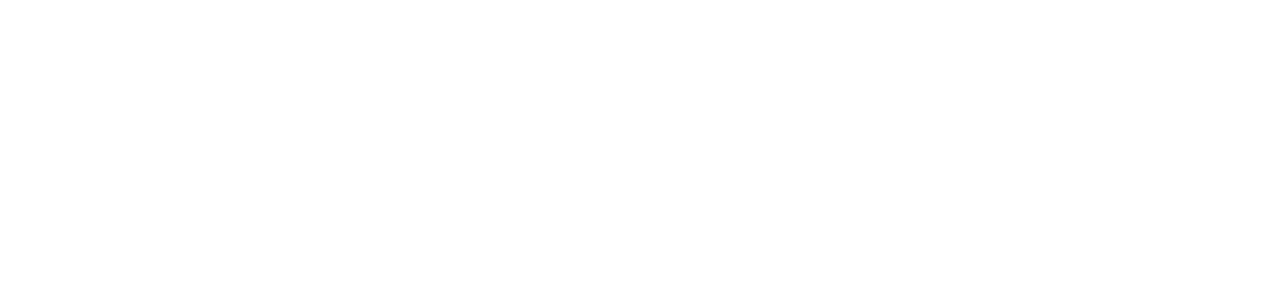
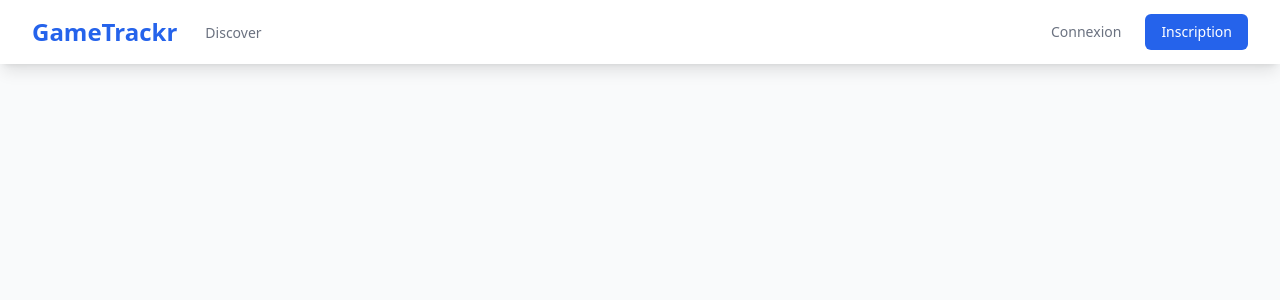
Before and after one commit to Jordy-6/GameTrackr, an Angular app: page /auth in a window 1280 px wide. Shown: the top 300 px of the page. Built offline with nearby package versions, Linux system fonts and the light colour scheme.

Commit message:
feat: create navbar component and add to app

```diff
--- a/src/app/app.ts
+++ b/src/app/app.ts
@@ -1,10 +1,18 @@
 import { Component, signal } from '@angular/core';
 import { RouterOutlet } from '@angular/router';
+import { NavbarComponent } from './shared/components/navbar.component';
 
 @Component({
   selector: 'app-root',
-  imports: [RouterOutlet],
-  template: ` <main class="container mx-auto p-4"><router-outlet></router-outlet></main> `,
+  imports: [RouterOutlet, NavbarComponent],
+  template: `
+    <div class="min-h-screen bg-gray-50">
+      <app-navbar></app-navbar>
+      <main>
+        <router-outlet></router-outlet>
+      </main>
+    </div>
+  `,
   styleUrls: [],
 })
 export class App {
--- /dev/null
+++ b/src/app/shared/components/navbar.component.html
@@ -0,0 +1,169 @@
+<nav class="bg-white shadow-lg">
+  <div class="max-w-7xl mx-auto px-4 sm:px-6 lg:px-8">
+    <div class="flex justify-between h-16">
+      <!-- Logo et navigation principale -->
+      <div class="flex">
+        <!-- Logo -->
+        <div class="flex-shrink-0 flex items-center">
+          <h1 class="text-2xl font-bold text-blue-600">GameTrackr</h1>
+        </div>
+
+        <!-- Navigation links -->
+        <div class="hidden sm:ml-6 sm:flex sm:space-x-8">
+          <a
+            routerLink="/games"
+            routerLinkActive="border-blue-500 text-gray-900"
+            class="border-transparent text-gray-500 hover:border-gray-300 hover:text-gray-700 inline-flex items-center px-1 pt-1 border-b-2 text-sm font-medium transition-colors duration-200"
+          >
+            Discover
+          </a>
+
+          @if (currentUser()) {
+            <a
+              routerLink="/games/my-library"
+              routerLinkActive="border-blue-500 text-gray-900"
+              class="border-transparent text-gray-500 hover:border-gray-300 hover:text-gray-700 inline-flex items-center px-1 pt-1 border-b-2 text-sm font-medium transition-colors duration-200"
+            >
+              My Library
+            </a>
+            <a
+              routerLink="/user/me"
+              routerLinkActive="border-blue-500 text-gray-900"
+              class="border-transparent text-gray-500 hover:border-gray-300 hover:text-gray-700 inline-flex items-center px-1 pt-1 border-b-2 text-sm font-medium transition-colors duration-200"
+            >
+              My Profile
+            </a>
+            @if (isAdmin()) {
+              <a
+                routerLink="/admin/users"
+                routerLinkActive="border-blue-500 text-gray-900"
+                class="border-transparent text-gray-500 hover:border-gray-300 hover:text-gray-700 inline-flex items-center px-1 pt-1 border-b-2 text-sm font-medium transition-colors duration-200"
+              >
+                Admin
+              </a>
+            }
+          }
+        </div>
+      </div>
+
+      <!-- Actions utilisateur -->
+      <div class="flex items-center space-x-4">
+        @if (currentUser(); as user) {
+          <!-- Utilisateur connecté -->
+          <div class="flex items-center space-x-4">
+            <!-- Informations utilisateur -->
+            <div class="hidden md:flex items-center space-x-3">
+              <div class="w-8 h-8 bg-blue-500 rounded-full flex items-center justify-center">
+                <span class="text-white text-sm font-medium">{{ getInitials(user.name) }}</span>
+              </div>
+              <span class="text-gray-700 text-sm font-medium">{{ user.name }}</span>
+            </div>
+
+            <!-- Bouton déconnexion -->
+            <button
+              (click)="logout()"
+              class="bg-red-600 hover:bg-red-700 text-white px-4 py-2 rounded-md text-sm font-medium transition-colors duration-200 focus:outline-none focus:ring-2 focus:ring-red-500 focus:ring-offset-2"
+            >
+              Déconnexion
+            </button>
+          </div>
+        } @else {
+          <!-- Utilisateur non connecté -->
+          <div class="flex items-center space-x-3">
+            <a
+              routerLink="/auth/login"
+              class="text-gray-500 hover:text-gray-700 px-3 py-2 rounded-md text-sm font-medium transition-colors duration-200"
+            >
+              Connexion
+            </a>
+            <a
+              routerLink="/auth/register"
+              class="bg-blue-600 hover:bg-blue-700 text-white px-4 py-2 rounded-md text-sm font-medium transition-colors duration-200 focus:outline-none focus:ring-2 focus:ring-blue-500 focus:ring-offset-2"
+            >
+              Inscription
+            </a>
+          </div>
+        }
+      </div>
+
+      <!-- Menu mobile -->
+      <div class="sm:hidden flex items-center">
+        <button
+          (click)="toggleMobileMenu()"
+          class="inline-flex items-center justify-center p-2 rounded-md text-gray-400 hover:text-gray-500 hover:bg-gray-100 focus:outline-none focus:ring-2 focus:ring-inset focus:ring-blue-500"
+        >
+          <svg class="h-6 w-6" fill="none" viewBox="0 0 24 24" stroke="currentColor">
+            <path
+              stroke-linecap="round"
+              stroke-linejoin="round"
+              stroke-width="2"
+              d="M4 6h16M4 12h16M4 18h16"
+            ></path>
+          </svg>
+        </button>
+      </div>
+    </div>
+  </div>
+
+  <!-- Menu mobile -->
+  @if (showMobileMenu) {
+    <div class="sm:hidden">
+      <div class="pt-2 pb-3 space-y-1 bg-gray-50 border-t border-gray-200">
+        <a
+          routerLink="/games"
+          (click)="closeMobileMenu()"
+          class="text-gray-600 hover:text-gray-900 hover:bg-gray-100 block px-3 py-2 text-base font-medium transition-colors duration-200"
+        >
+          Découvrir
+        </a>
+
+        @if (currentUser()) {
+          <a
+            routerLink="/games/my-library"
+            (click)="closeMobileMenu()"
+            class="text-gray-600 hover:text-gray-900 hover:bg-gray-100 block px-3 py-2 text-base font-medium transition-colors duration-200"
+          >
+            Ma Bibliothèque
+          </a>
+          <a
+            routerLink="/user/me"
+            (click)="closeMobileMenu()"
+            class="text-gray-600 hover:text-gray-900 hover:bg-gray-100 block px-3 py-2 text-base font-medium transition-colors duration-200"
+          >
+            Mon Profil
+          </a>
+          @if (isAdmin()) {
+            <a
+              routerLink="/admin/users"
+              (click)="closeMobileMenu()"
+              class="text-gray-600 hover:text-gray-900 hover:bg-gray-100 block px-3 py-2 text-base font-medium transition-colors duration-200"
+            >
+              Administration
+            </a>
+          }
+          <button
+            (click)="logout(); closeMobileMenu()"
+            class="text-red-600 hover:text-red-900 hover:bg-red-50 block w-full text-left px-3 py-2 text-base font-medium transition-colors duration-200"
+          >
+            Déconnexion
+          </button>
+        } @else {
+          <a
+            routerLink="/auth/login"
+            (click)="closeMobileMenu()"
+            class="text-gray-600 hover:text-gray-900 hover:bg-gray-100 block px-3 py-2 text-base font-medium transition-colors duration-200"
+          >
+            Connexion
+          </a>
+          <a
+            routerLink="/auth/register"
+            (click)="closeMobileMenu()"
+            class="text-blue-600 hover:text-blue-900 hover:bg-blue-50 block px-3 py-2 text-base font-medium transition-colors duration-200"
+          >
+            Inscription
+          </a>
+        }
+      </div>
+    </div>
+  }
+</nav>
--- /dev/null
+++ b/src/app/shared/components/navbar.component.ts
@@ -0,0 +1,55 @@
+import { CommonModule } from '@angular/common';
+import { Component, inject } from '@angular/core';
+import { Router, RouterLink, RouterLinkActive } from '@angular/router';
+import { AuthService } from '../../features/auth/services/auth';
+
+@Component({
+  selector: 'app-navbar',
+  standalone: true,
+  imports: [CommonModule, RouterLink, RouterLinkActive],
+  templateUrl: './navbar.component.html',
+})
+export class NavbarComponent {
+  private authService = inject(AuthService);
+  private router = inject(Router);
+
+  currentUser = this.authService.getCurrentUserSignal();
+  showMobileMenu = false;
+
+  /**
+   * Déconnecter l'utilisateur
+   */
+  logout() {
+    this.authService.logout();
+    this.router.navigate(['/games']);
+  }
+
+  /**
+   * Obtenir les initiales de l'utilisateur
+   */
+  getInitials(firstName: string): string {
+    return firstName?.charAt(0)?.toUpperCase() || '';
+  }
+
+  /**
+   * Vérifier si l'utilisateur actuel est un administrateur
+   */
+  isAdmin(): boolean {
+    const user = this.currentUser();
+    return user?.role === 'admin';
+  }
+
+  /**
+   * Basculer l'affichage du menu mobile
+   */
+  toggleMobileMenu() {
+    this.showMobileMenu = !this.showMobileMenu;
+  }
+
+  /**
+   * Fermer le menu mobile
+   */
+  closeMobileMenu() {
+    this.showMobileMenu = false;
+  }
+}
```
